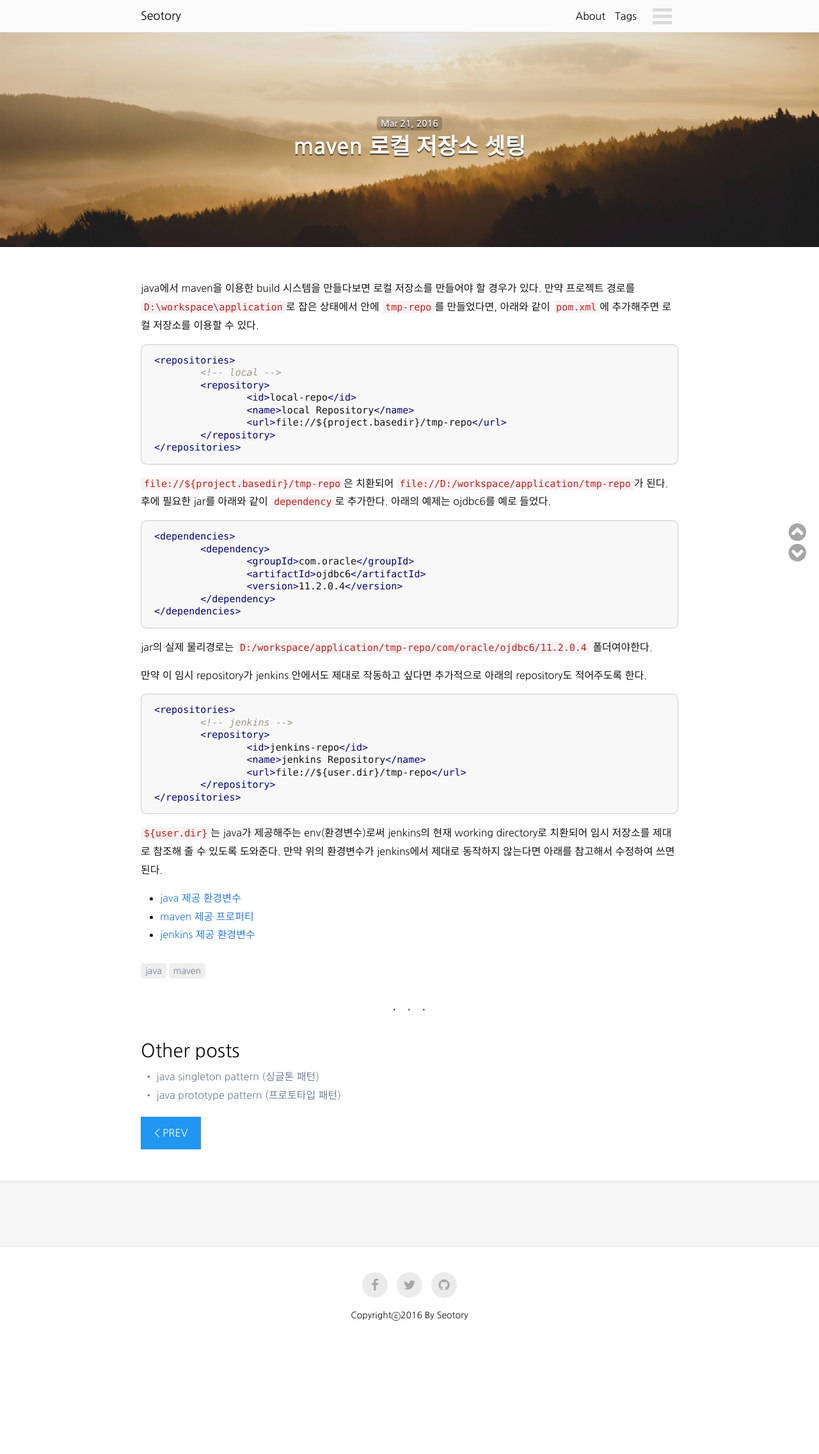
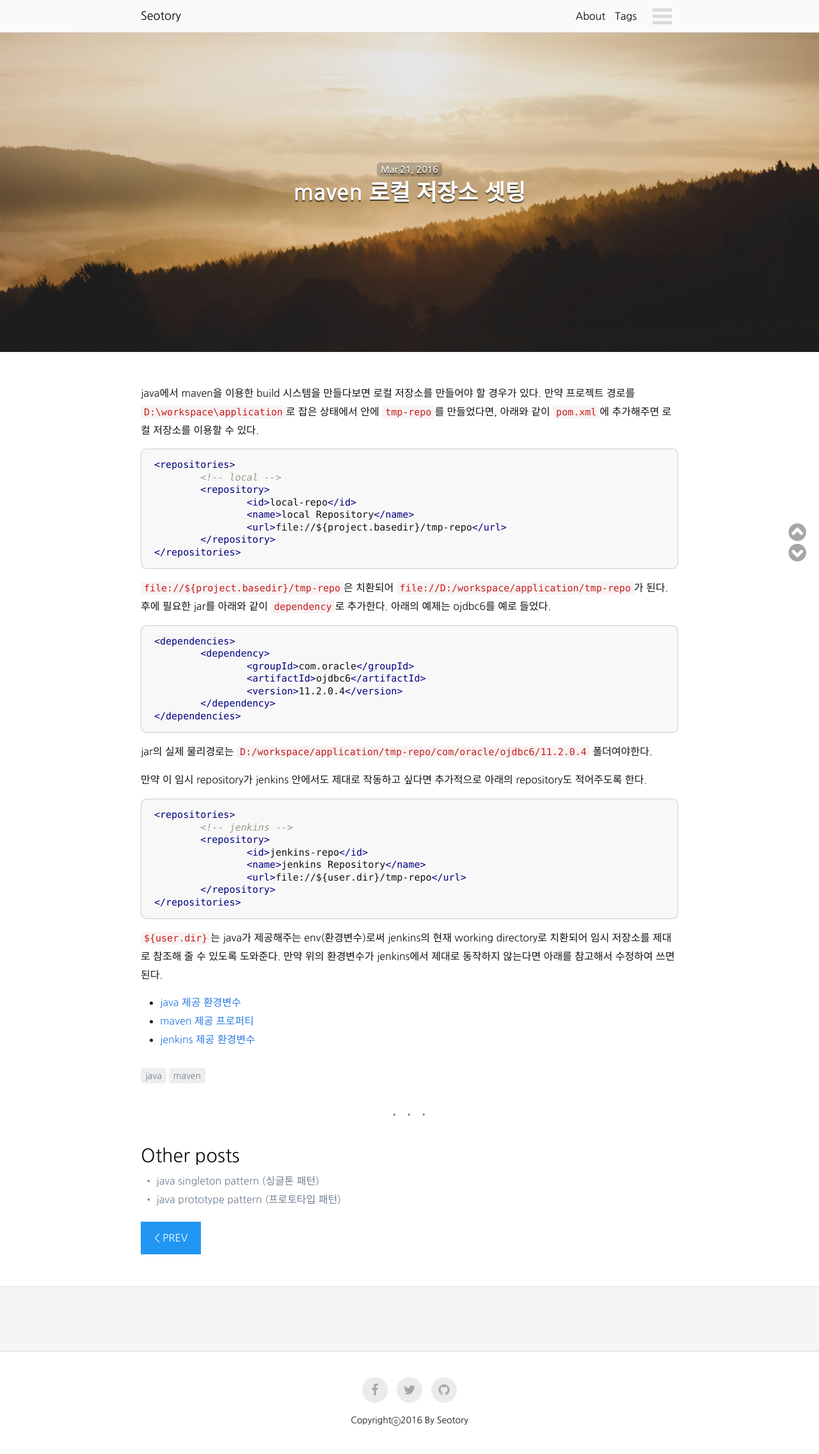
Before and after one commit to seotory/seotory.github.io, a Jekyll site: the page built from _posts/dev/2016-03-21-maven-local-repository-setting.markdown, in a window 1280 px wide. Shown: the whole page at 64% size. Built offline with Jekyll 4.4.1, drawn with Linux system fonts in a browser that asks for light colours; nearby versions of some CDN libraries; comment, search, counter and statistics services are not loaded; before the commit the page ends 2108 px from its top, so only the background shows below that.

Commit message:
edit files

```diff
--- a/_layouts/post.html
+++ b/_layouts/post.html
@@ -3,7 +3,7 @@ layout: default
 ---
 <section class="page-header">
   <div class="wrapper">
-      <header class="post-header">
+    <header class="post-header">
       <div class="post-info">
         <span class="post-meta">{{ page.date | date: "%b %-d, %Y" }}{% if page.author %} • {{ page.author }}{% endif %}{% if page.meta %} • {{ page.meta }}{% endif %}</span>
         <h1 class="post-title">{{ page.title }}</h1>
--- a/_sass/_base.scss
+++ b/_sass/_base.scss
@@ -311,6 +311,7 @@ pre {
  * Wrapper
  */
 .wrapper {
+  position: relative;
   max-width: -webkit-calc(#{$content-width} - (#{$spacing-unit} * 2));
   max-width:         calc(#{$content-width} - (#{$spacing-unit} * 2));
   margin-right: auto;
--- a/_sass/_layout.scss
+++ b/_sass/_layout.scss
@@ -63,6 +63,7 @@
 	transition-duration: 0.3s;
 	/*transition: visibility 0.3s, opacity 0.3s linear;*/
 	padding: 15px;
+  z-index: 9999;
 
 	@include media-query($on-laptop) {
 		left: 0px;
@@ -118,7 +119,7 @@ article > *:first-child {
 	position: relative;
   display: block;
 	width: 100%;
-  padding: 10% 20%;
+  height: 500px;
 	overflow: hidden;
 	margin-top: -1px;
 	margin-bottom: 50px;
@@ -128,6 +129,11 @@ article > *:first-child {
   background-position: 0 50%;
   background-size: cover;
   z-index: -9999;
+
+  .wrapper {
+    height: inherit;
+  }
+
   @include media-query($on-laptop) {
     background-attachment:scroll
   }
@@ -152,6 +158,12 @@ article > *:first-child {
 		margin-top: 0px;
 	}
 }
+.post-header {
+  position: absolute;
+  top: 40%;
+  width: 100%;
+}
+
 .post-info {
 	text-align: center;
 	word-break: keep-all;
```
